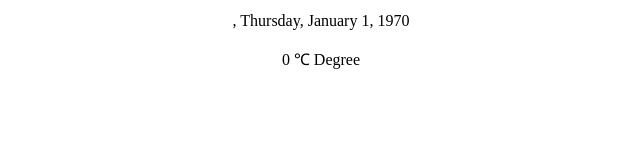
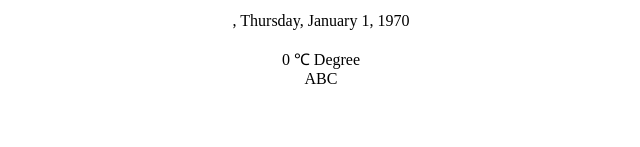
Before and after one commit to sonnguyen9800/locweat-app, an Angular app: page / in a window 1280 px wide. Shown: the part 153-300 px from the top of the page, without its empty margins (319-959 px from the left). Built offline with nearby package versions, Linux system fonts and the light colour scheme; no server answers.

Commit message:
All spec is met (Jasmine test)

```diff
--- a/src/app/app.component.html
+++ b/src/app/app.component.html
@@ -7,4 +7,9 @@
 
     <app-current-weather></app-current-weather>
 
+
+
+    <div class="content">
+        <span>ABC</span>
+    </div>
 </div>
--- a/src/app/app.component.ts
+++ b/src/app/app.component.ts
@@ -6,5 +6,5 @@ import { Component } from '@angular/core';
   styleUrls: ['./app.component.css']
 })
 export class AppComponent {
-  title = 'locweat-app';
+  title = 'Local Weather';
 }
--- a/src/app/weather/weather.service.fake.ts
+++ b/src/app/weather/weather.service.fake.ts
@@ -23,4 +23,3 @@ export class WeatherServiceFake implements IWeatherService {
 
 
 }
-s
```
Also changed, not shown: 2 other files (tests, documents, lock files or other folders).
